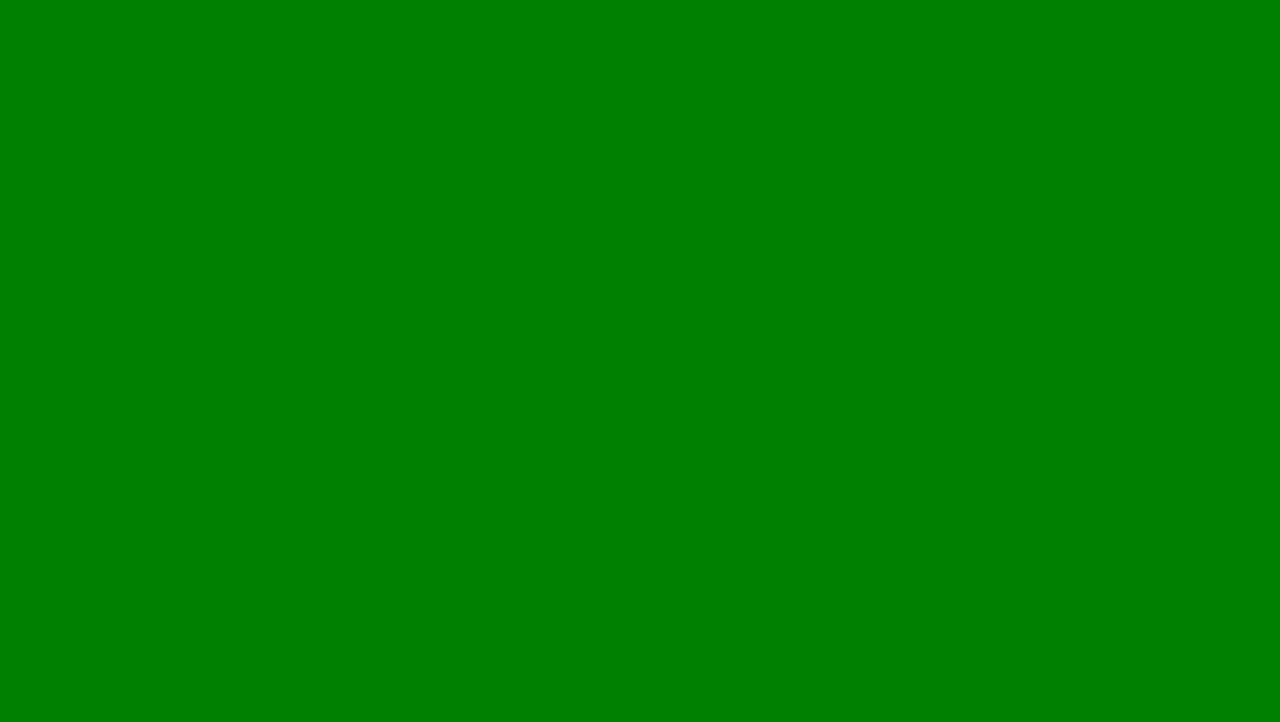
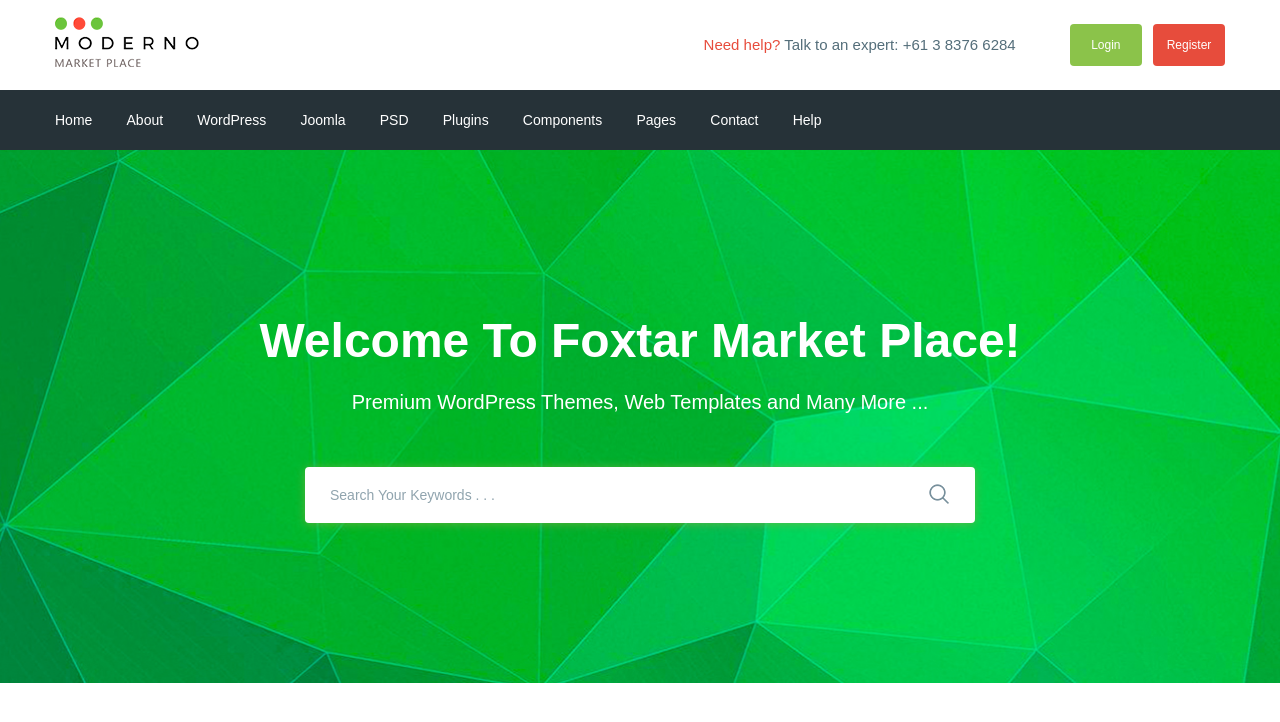
Before and after one commit to tkachenkokarina/moderno, a website: page app/index.html in a window 1280 px wide. Drawn offline with nearby package versions, Linux system fonts and the light colour scheme; files that its build step writes are made by us from their sources.

Commit message:
added search section

```diff
--- a/app/index.html
+++ b/app/index.html
@@ -1,17 +1,92 @@
 <!DOCTYPE html>
 <html lang="en">
+
 <head>
     <meta charset="UTF-8">
     <meta name="viewport" content="width=device-width, initial-scale=1.0">
     <meta http-equiv="X-UA-Compatible" content="ie=edge">
     <title>Document</title>
+    <link href="https://fonts.googleapis.com/css?family=Roboto:500,700&display=swap" rel="stylesheet">
     <link rel="stylesheet" href="css/libs.min.css">
     <link rel="stylesheet" href="css/style.min.css">
 </head>
+
 <body>
+    <header class="header">
+        <div class="header__top">
+            <div class="container">
+                <div class="header__top-inner">
+                <div class="header__logo">
+                    <a href="#">
+                        <img src="images/logo.png" alt="">
+                    </a>
+                </div>
+                <div class="header__text">
+                    <a href="#">
+                            <span>Need help?</span>
+                        </a>
+                        Talk to an expert:
+
+                    <a class="header__phone" href="tel:+61 3 8376 6284">
+                            +61 3 8376 6284
+                    </a>
+                </div>
+                <div class="header__box">
+                    <a class="busket" href="#"></a>
+                    <a class="header__btn header__btn-login" href="">Login</a>
+                    <a class="header__btn header__btn-register" href="">Register</a>
+                </div>
+            </div>
+        </div>
+    </div>
+        <div class="header__menu">
+            <div class="container">
+                <nav class="menu">
+                    <ul class="menu__list">
+                        <li><a href="#">Home</a></li>
+                        <li><a href="#">About</a></li>
+                        <li><a href="#">WordPress</a></li>
+                        <li><a href="#">Joomla</a></li>
+                        <li><a href="#">PSD</a></li>
+                        <li><a href="#">Plugins</a></li>
+                        <li><a href="#">Components</a></li>
+                        <li><a href="#">Pages</a></li>
+                        <li><a href="#">Contact</a></li>
+                        <li><a href="#">Help</a></li>
+                    </ul>
+
+                </nav>
+            </div>
+        </div>
+
+    </header>
+    <section class="search" style="background-image: url(images/search-bg.jpg);">
+        <div class="container">
+            <div class="search__inner">
+                <div class="search__inner-title">
+                    Welcome To Foxtar Market Place!
+                </div>
+                <div class="search__inner-text">
+                    Premium WordPress Themes, Web Templates and Many More ...
+                </div>
+                <div class="search__inner-form">
+                    <form>
+                        <input type="text" placeholder="Search Your Keywords . . ." required>
+                        <button type="submit">
+                            <img src="images/icons/search.png" alt="">
+                        </button>
+                    </form>
+                </div>
+            </div>
+        </div>
+    </section>
+
+
+
 
     <script src="https://ajax.googleapis.com/ajax/libs/jquery/3.4.1/jquery.min.js"></script>
     <script src="js/libs.min.js"></script>
     <script src="js/main.min.js"></script>
 </body>
+
 </html>
--- /dev/null
+++ b/app/scss/_fonts.scss
@@ -0,0 +1,7 @@
+@font-face{
+    font-family: 'Roboto-Regular', sans-serif;
+    src: url('../fonts/Roboto-Regular.woff2') format('woff2'),
+            url('../fonts/Roboto-Regular.woff') format('woff');
+            font-weight: 400;
+            font-display: swap;
+}
--- /dev/null
+++ b/app/scss/_global.scss
@@ -0,0 +1,32 @@
+html{
+    box-sizing: border-box;
+}
+*,
+*::before,
+*::after{
+    box-sizing: border-box;
+}
+
+a{
+    display: inline-block;
+    text-decoration: none;
+    color: $text;
+}
+ul,
+li{
+    margin: 0;
+    padding: 0;
+    list-style: none;
+}
+body{
+    font-family: 'Roboto-Regular', sans-serif;
+    font-weight: 400;
+    font-size: 15px;
+    line-height: 24px;
+    color: $text;
+}
+.container{
+    max-width: 1200px;
+    margin: 0 auto;
+    padding: 0 15px;
+}
--- /dev/null
+++ b/app/scss/_vars.scss
@@ -0,0 +1,4 @@
+$text: #546e7a;
+$red: #e74c3c;
+$green: #8bc34a;
+$bg: #263238;
--- a/app/scss/style.scss
+++ b/app/scss/style.scss
@@ -1,17 +1,139 @@
-html{
-    box-sizing: border-box;
+@import 'vars';
+@import 'global';
+@import 'fonts';
+
+
+
+
+.header {
 }
-*,
-*::before,
-*::after{
-    box-sizing: border-box;
+.header__top {
 }
-body{
-    background-color: green;
+.container {
 }
-.box{
+
+
+.header__top-inner {
     display: flex;
+    justify-content: space-between;
+    height: 90px;
+    align-items: center;
 }
-.test{
-text-align: center;
+
+
+
+.header__logo {
 }
+
+
+.header__text {
+    margin-left: auto;
+    margin-right: 50px;
+    span{
+        color: $red;
+    }
+}
+
+
+.header__btn {
+    padding: 9px;
+    width: 72px;
+    border-radius: 4px;
+    text-align: center;
+    color: #fff;
+    font-size: 12px;
+}
+
+.header__btn-login{
+        background-color: $green;
+    }
+.header__btn-register{
+        background-color: $red;
+        margin-left: 7px;
+    }
+
+
+
+    .header__menu {
+       background-color: $bg;
+    }
+
+    .menu {
+        display: flex;
+        align-items: center;
+        height: 60px;
+    }
+    .menu__list {
+        li{
+            display: inline-block;
+            & + li{
+                margin-left: 30px;
+            }
+        }
+        a{
+            color: #fff;
+            font-size: 14px;
+        }
+    }
+    .search{
+
+        background-repeat: no-repeat;
+        background-size: cover;
+        background-position: center;
+        min-height: 533px;
+    }
+.search__inner{
+    padding: 155px 0px 100px;
+    color: #fff;
+    text-align: center;
+    &-title{
+        margin-bottom: 10px;
+        font-size: 48px;
+        font-weight: 700;
+        line-height: 72px;
+    }
+    &-text{
+        margin-bottom: 50px;
+        font-size: 20px;
+        font-weight: 500;
+        line-height: 30px;
+    }
+    &-form{
+        max-width: 670px;
+        margin: 0 auto;
+        position: relative;
+        input{
+            display: block;
+            width: 100%;
+            box-shadow: 0px 1px 10px 0px rgba(124, 178, 64, 0.75);
+            border-radius: 4px;
+            height: 56px;
+            border: none;
+            font-size: 14px;
+            font-weight: 500;
+            padding-left: 25px;
+            padding-right: 60px;
+            &::placeholder{
+                color: #90a4ae;
+                font-weight: 500;
+            }
+        }
+        button{
+            position: absolute;
+            border: none;
+            background-color: transparent;
+            right: 20px;
+            top: 16px;
+
+        }
+    }
+}
+
+
+
+// .header__phone {
+// }
+// .header__box {
+// }
+// .busket {
+// }
--- a/gulpfile.js
+++ b/gulpfile.js
@@ -9,7 +9,7 @@ let gulp = require('gulp'),
 
 
 gulp.task('sass', function(){
-    return gulp.src('app/scss/style.scss')
+    return gulp.src('app/scss/**/*.scss')
         .pipe(sass({outputStyle: 'compressed'}))
         .pipe(rename({suffix:'.min'}))
         .pipe(autoprefixer({
@@ -63,7 +63,7 @@ gulp.task('browser-sync', function() {
     });
 });
 gulp.task('watch', function(){
-    gulp.watch('app/scss/style.scss', gulp.parallel('sass'));
+    gulp.watch('app/scss/**/*.scss', gulp.parallel('sass'));
     gulp.watch('app/*.html', gulp.parallel('html'));
     gulp.watch('app/js/*/js', gulp.parallel('js'));
 
```
Also changed, not shown: app/fonts/Roboto-Regular.woff (added), app/fonts/Roboto-Regular.woff2 (added), app/images/icons/search.png (added), app/images/logo.png (added), app/images/search-bg.jpg (added).
